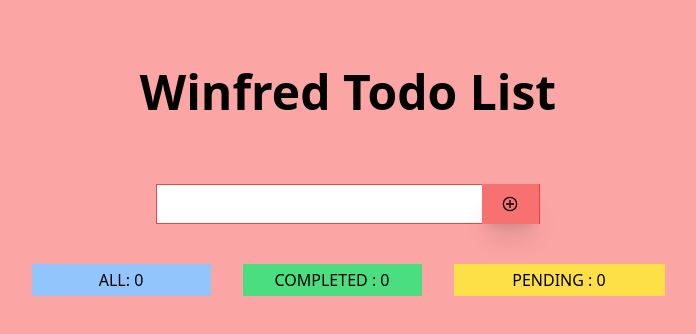
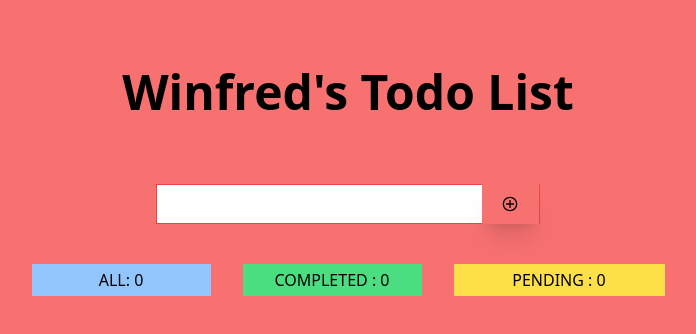
Before and after one commit to Winfredo/Todo-, a React (Create React App) app: page / in a window 1280 px wide. Shown: the top 334 px of the page, without its empty margins (292-988 px from the left). Built offline with nearby package versions, Linux system fonts and the light colour scheme.

Commit message:
Made some changes to the text.

```diff
--- a/src/Components/Background/index.js
+++ b/src/Components/Background/index.js
@@ -4,9 +4,9 @@ import InputPage from '../Input';
 
 function BackgroundPage() {
   return (
-    <div className='w-screen h-screen overflow-hidden md: bg-red-300 flex flex-col items-center'>
+    <div className='w-screen h-screen overflow-hidden md: bg-red-400 flex flex-col items-center'>
       <div className='font-semibold text-[3rem] m-14'>
-        <h1>Winfred Todo List</h1>
+        <h1>Winfred's Todo List</h1>
       </div>
       <div className='w-screen flex items-center justify-center'>
         <form className=' w-96 '>
```
